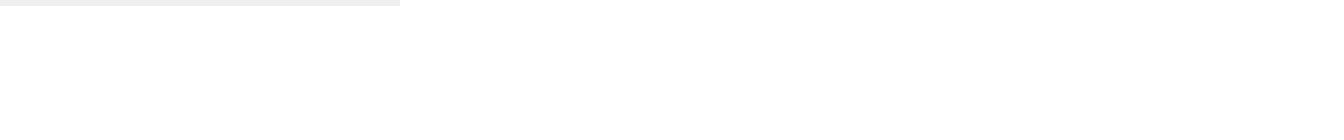
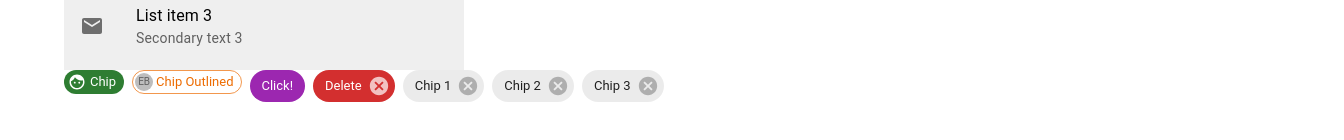
Before and after one commit to EduardBBlea/MaterialUI-walkthrough, a React (Create React App) app: page / in a window 1280 px wide. Shown: the part 4862-5002 px from the top of the page, 1344 px wide, since content can reach past the window. Before the commit the page ends 4868 px from the top, so only its background shows below. Built offline with nearby package versions, Linux system fonts and the light colour scheme.

Commit message:
covered the Chip component

```diff
--- a/src/App.css
+++ b/src/App.css
@@ -1,10 +1,10 @@
 /* body{
   background-color: #eeeeee;
 } */
-/*
+
 .App {
   padding: 4rem;
-} */
+}
 
 .App-logo {
   height: 40vmin;
--- a/src/App.js
+++ b/src/App.js
@@ -21,6 +21,7 @@
 import MuiAvatar from "./components/MuiAvatar";
 import MuiBadge from "./components/MuiBadge";
 import MuiList from "./components/MuiList";
+import MuiChip from "./components/MuiChip";
 
 function App() {
   return (
@@ -46,6 +47,7 @@
       <MuiAvatar />
       <MuiBadge />
       <MuiList />
+      <MuiChip />
     </div>
   );
 }
--- /dev/null
+++ b/src/components/MuiChip.jsx
@@ -0,0 +1,38 @@
+import React, { useState } from "react";
+import { Chip, Stack, Avatar } from "@mui/material";
+import FaceIcon from "@mui/icons-material/Face";
+
+const MuiChip = () => {
+  const [chips, setChips] = useState(["Chip 1", "Chip 2", "Chip 3"]);
+  const handleDelete = (chip) => {
+    setChips((chips) => chips.filter(($chip) => $chip !== chip));
+  };
+  return (
+    <Stack direction="row" spacing={1}>
+      <Chip label="Chip" color="success" size="small" icon={<FaceIcon />} />
+      <Chip
+        label="Chip Outlined"
+        color="warning"
+        size="small"
+        variant="outlined"
+        avatar={<Avatar>EB</Avatar>}
+      />
+      <Chip
+        label="Click!"
+        color="secondary"
+        onClick={() => alert("Clicked Chip!")}
+      />
+      <Chip
+        label="Delete"
+        color="error"
+        onClick={() => alert("Clicked Chip!")}
+        onDelete={() => alert("Delete handler called")}
+      />
+      {chips.map((chip) => (
+        <Chip key={chip} label={chip} onDelete={() => handleDelete(chip)} />
+      ))}
+    </Stack>
+  );
+};
+
+export default MuiChip;
```
